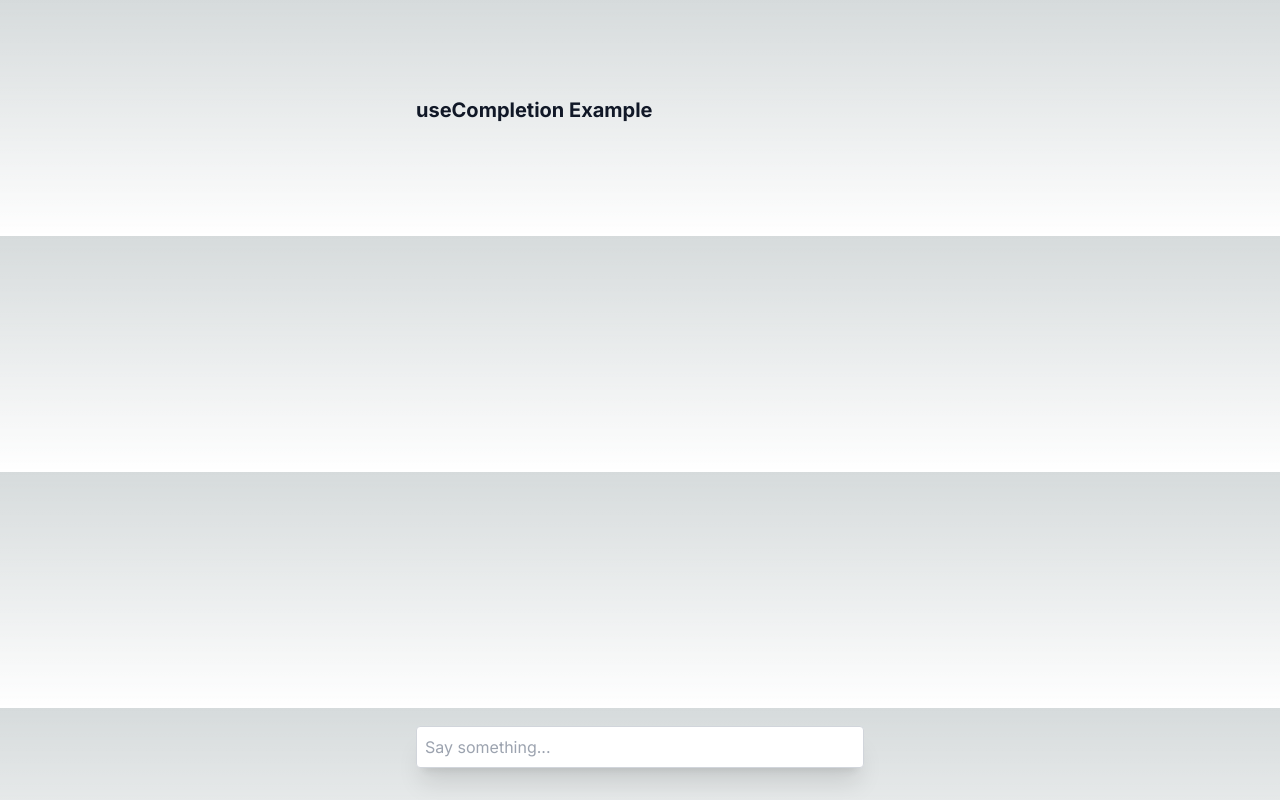
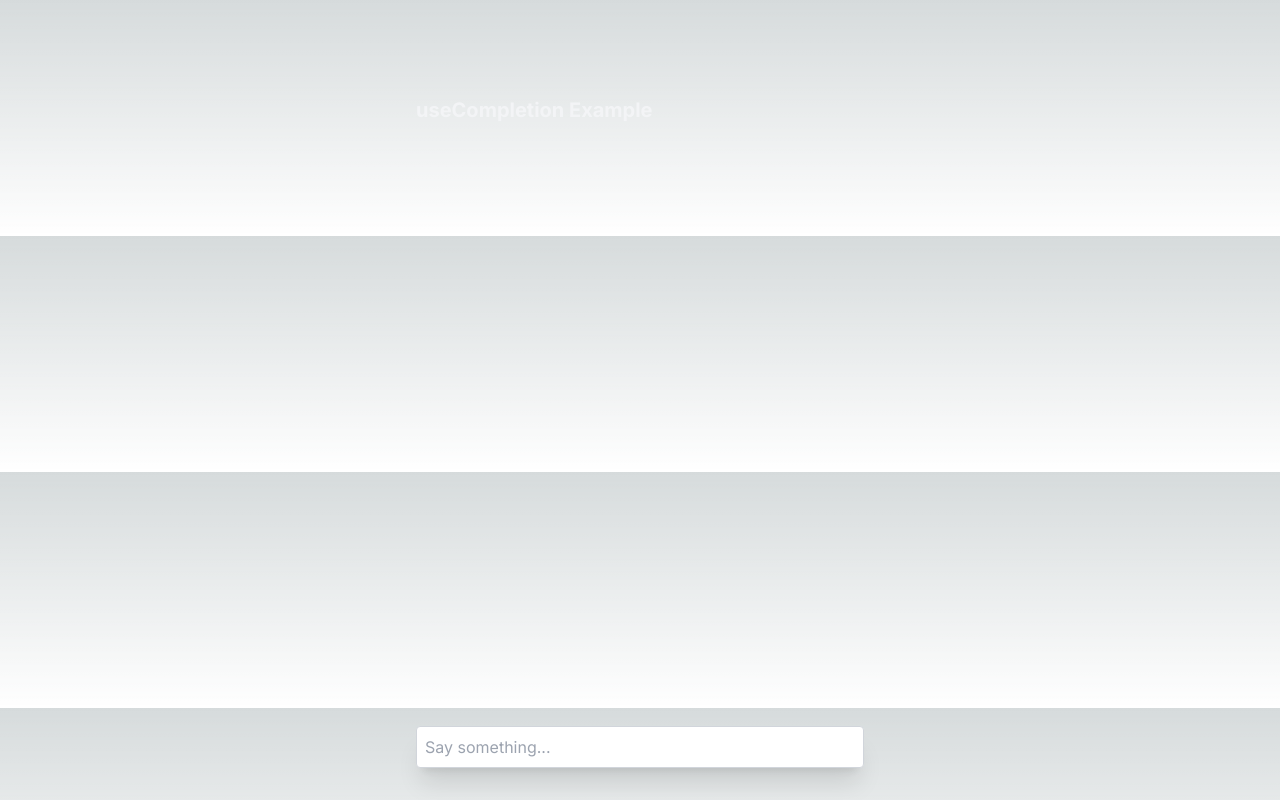
Before and after one commit to SaqifAbrar/project-baymax, a Next.js app: page / in a window 1280 px wide. Built offline with nearby package versions, Linux system fonts and the light colour scheme.

Commit message:
Minor UI fixes

```diff
--- a/app/page.js
+++ b/app/page.js
@@ -8,7 +8,7 @@ export default function Chat() {
 
 	return (
 		<div className="flex flex-col w-full max-w-md py-24 mx-auto stretch">
-			<h4 className="text-xl font-bold text-gray-900 md:text-xl pb-4">
+			<h4 className="text-xl font-bold text-gray-100 md:text-xl pb-4">
 				useCompletion Example
 			</h4>
 			{error && (
@@ -19,7 +19,7 @@ export default function Chat() {
 			{completion}
 			<form onSubmit={handleSubmit}>
 				<input
-					className="fixed bottom-0 w-full max-w-md p-2 mb-8 border border-gray-300 rounded shadow-xl"
+					className="fixed bottom-0 w-full max-w-md p-2 mb-8 border border-gray-300 rounded shadow-xl text-gray-900"
 					value={input}
 					placeholder="Say something..."
 					onChange={handleInputChange}
```
Also changed, not shown: .eslintrc.json.
